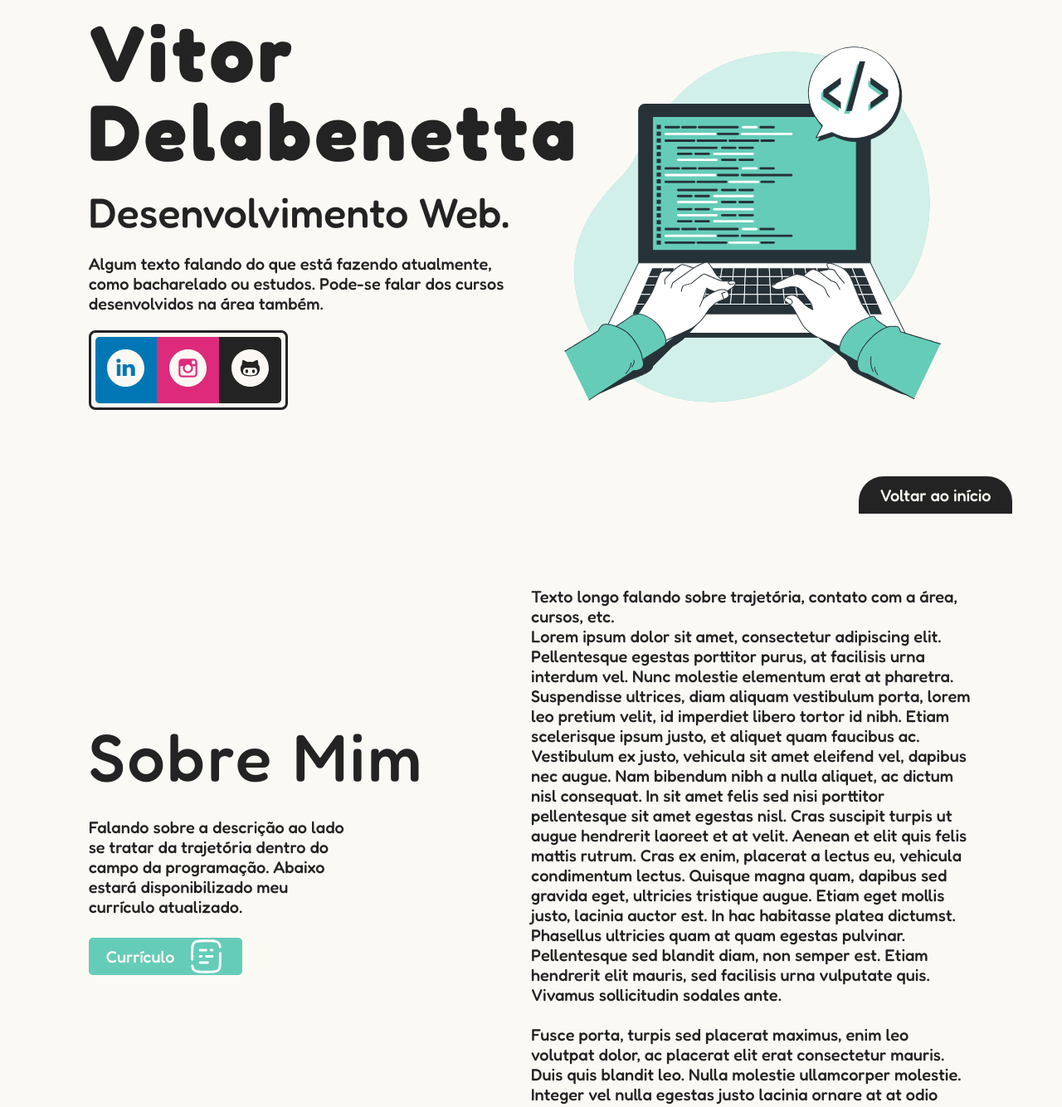
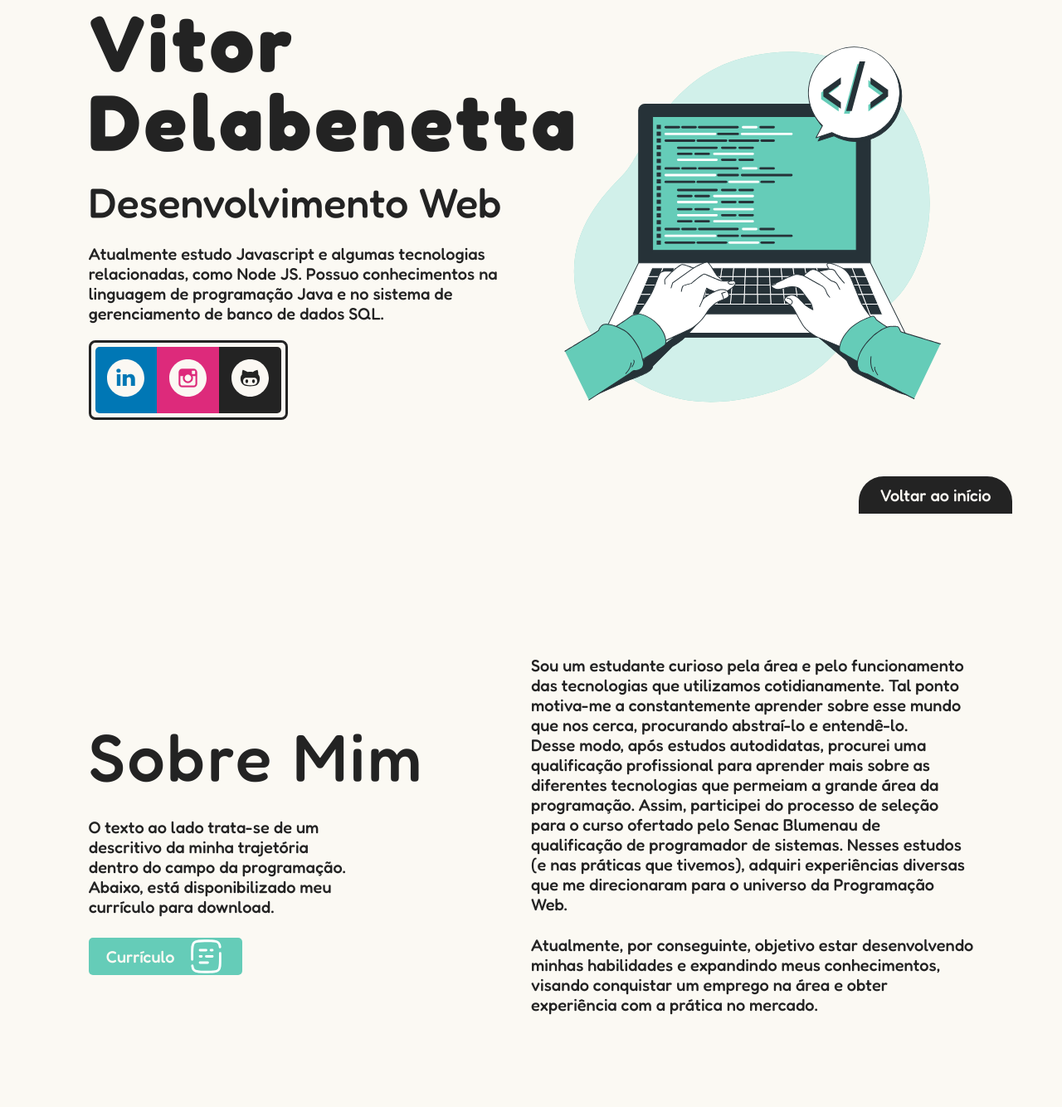
Before and after one commit to VitorDelabenetta/Portfolio, a plain HTML site: page index.html in a window 1280 px wide. Shown: the part 181-1515 px from the top of the page at 83% size. Drawn offline with Linux system fonts and the light colour scheme.

Commit message:
Alteração e finalização do curriculo profissional atualizado

```diff
--- a/assets/estilos/inicial.css
+++ b/assets/estilos/inicial.css
@@ -140,6 +140,10 @@ section {
     filter: brightness(100);
 }
 
+#sobre .conteudo-direita .texto {
+    padding-bottom: 25px;
+}
+
 /* tecnologias */
 
 #habilidades {
--- a/index.html
+++ b/index.html
@@ -28,8 +28,8 @@
         <section id="inicio" class="template-grid">
             <div class="conteudo-esquerda">
                 <h1 class="titulo">Vitor Delabenetta</h1>
-                <h2 class="subtitulo">Desenvolvimento Web.</h2>
-                <p class="texto">Algum texto falando do que está fazendo atualmente, como bacharelado ou estudos. Pode-se falar dos cursos desenvolvidos na área também.</p>
+                <h2 class="subtitulo">Desenvolvimento Web</h2>
+                <p class="texto">Atualmente estudo Javascript e algumas tecnologias relacionadas, como Node JS. Possuo conhecimentos na linguagem de programação Java e no sistema de gerenciamento de banco de dados SQL.</p>
                 <div class="redes-sociais">
                     <div class="fundo-linkedin">
                         <a href="https://www.linkedin.com/in/gabriel-delabenetta/" target="_blank"><img src="./assets/imagens/logo-linkedin.svg" class="icone"></a>
@@ -49,41 +49,18 @@
         <section id="sobre" class="template-grid">
             <div class="conteudo-esquerda">
                 <h2 class="subtitulo-especial">Sobre Mim</h2>
-                <p class="texto">Falando sobre a descrição ao lado se tratar da trajetória dentro do campo da programação. Abaixo estará disponibilizado meu currículo atualizado.</p>
+                <p class="texto">O texto ao lado trata-se de um descritivo da minha trajetória dentro do campo da programação. Abaixo, está disponibilizado meu currículo para download.</p>
                 <a href="./assets/curriculo/vitor_delabenetta_curriculo.pdf" download="vitor_delabenetta_curriculo" class="texto">Currículo<img src="./assets/imagens/icone-curriculo.svg" id="icone-curriculo" class="icone"></a>
             </div>
             <div class="conteudo-direita">
-                <p class="texto">Texto longo falando sobre trajetória, contato com a área, cursos, etc. <br>  Lorem ipsum dolor sit amet, consectetur adipiscing elit. Pellentesque egestas porttitor purus, at facilisis urna interdum vel. Nunc molestie elementum erat at pharetra. Suspendisse ultrices, diam aliquam vestibulum porta, lorem leo pretium velit, id imperdiet libero tortor id nibh. Etiam scelerisque ipsum justo, et aliquet quam faucibus ac. Vestibulum ex justo, vehicula sit amet eleifend vel, dapibus nec augue. Nam bibendum nibh a nulla aliquet, ac dictum nisl consequat. In sit amet felis sed nisi porttitor pellentesque sit amet egestas nisl. Cras suscipit turpis ut augue hendrerit laoreet et at velit. Aenean et elit quis felis mattis rutrum. Cras ex enim, placerat a lectus eu, vehicula condimentum lectus. Quisque magna quam, dapibus sed gravida eget, ultricies tristique augue. Etiam eget mollis justo, lacinia auctor est. In hac habitasse platea dictumst. Phasellus ultricies quam at quam egestas pulvinar. Pellentesque sed blandit diam, non semper est. Etiam hendrerit elit mauris, sed facilisis urna vulputate quis. Vivamus sollicitudin sodales ante.<br><br>Fusce porta, turpis sed placerat maximus, enim leo volutpat dolor, ac placerat elit erat consectetur mauris. Duis quis blandit leo. Nulla molestie ullamcorper molestie. Integer vel nulla egestas justo lacinia ornare at at odio</p>
-
-<!--
-    Sempre com interesse por novos conhecimentos, atualmente estou adquirindo experiência em Programação.
-Estudando através de buscas na internet e cursos da área, bem como desenvolvendo experiências através de projetos desenvolvidos por intermédio do
-programa de capacitação para full-stack do Jovem Programador Senac.
-
-
-    Objetivo estar desenvolvendo minhas habilidades e expandindo meus saberes enquanto adquiro experiências pertinentes ao auxílio de equipes e projetos,
-visando contribuir para gerar um ambiente mais humano dentro do mundo tech.
-Assim, atualmente busco conquistar um emprego na área e obter experiência com a prática no mercado.
-
-_____
-
-    Para contato, estou disponível por intermédio do E-mail:
-    delabenettag@gmail.com
-
-
-Sou um estudante de programação curioso pela área e pelo funcionamento das
-tecnologias que utilizamos cotidianamente. Tal ponto me motiva constantemente a aprender
-sobre esse mundo que nos cerca, procurando abstraí-lo e entendê-lo.
-Após estudos autodidatas em Front-End, procurei formação para aprender mais sobre o
-todo da tecnologia. Atualmente, estou estudando linguagem de programação Javascript
--->
-
+                <p class="texto">Sou um estudante curioso pela área e pelo funcionamento das tecnologias que utilizamos cotidianamente. Tal ponto motiva-me a constantemente aprender sobre esse mundo que nos cerca, procurando abstraí-lo e entendê-lo. <br> Desse modo, após estudos autodidatas, procurei uma qualificação profissional para aprender mais sobre as diferentes tecnologias que permeiam a grande área da programação. Assim, participei do processo de seleção para o curso ofertado pelo Senac Blumenau de qualificação de programador de sistemas. Nesses estudos (e nas práticas que tivemos), adquiri experiências diversas que me direcionaram para o universo da Programação Web.</p>
+                <p class="texto">Atualmente, por conseguinte, objetivo estar desenvolvendo minhas habilidades e expandindo meus conhecimentos, visando conquistar um emprego na área e obter experiência com a prática no mercado.</p>
             </div>
         </section>
         <section id="habilidades" class="template-grid">
             <div class="descricao">
                 <h2 class="subtitulo-especial">Habilidades</h2>
-                <p class="texto">Pequeno texto falando sobre o assunto de forma resumida, trazendo outros conhecimentos (parte Java e JSP). Contar a respeito do período passado no Senac desenvolvendo o projeto e estudando programação.</p>
+                <p class="texto">Ao lado, listam-se algumas tecnologias com as quais tive maior contato e experiência dentro dos meus períodos de estudo. Além disso, trabalhei em um projeto de aplicação web com Java, onde tive grande contato com tecnologias como SQL, Jakarta Servlet e Jakarta Server Pages (JSP).</p>
                 <p class="texto-especial">Programação Front-End</p>
             </div>
             <div class="tecnologias">
@@ -136,7 +113,6 @@ todo da tecnologia. Atualmente, estou estudando linguagem de programação Javas
                         </div>
                     </div>
                 </div>
-
                 <div class="card-projeto">
                     <div class="card-imagem">
                         <img src="./assets/imagens/projeto-web.svg">
@@ -153,7 +129,6 @@ todo da tecnologia. Atualmente, estou estudando linguagem de programação Javas
                         </div>
                     </div>
                 </div>
-
                 <div class="card-projeto">
                     <div class="card-imagem">
                         <img src="./assets/imagens/projeto-error.svg">
```
Also changed, not shown: 1 other file.
